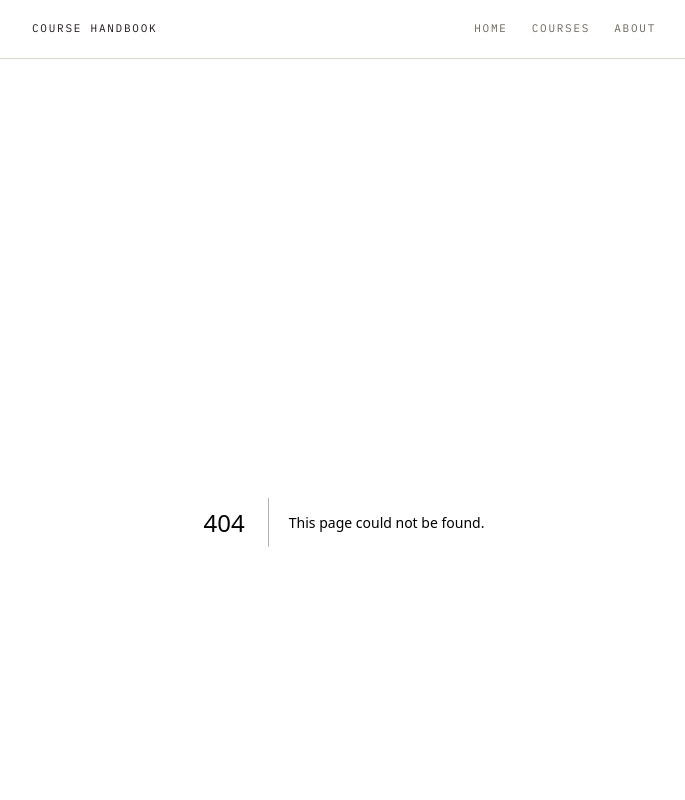
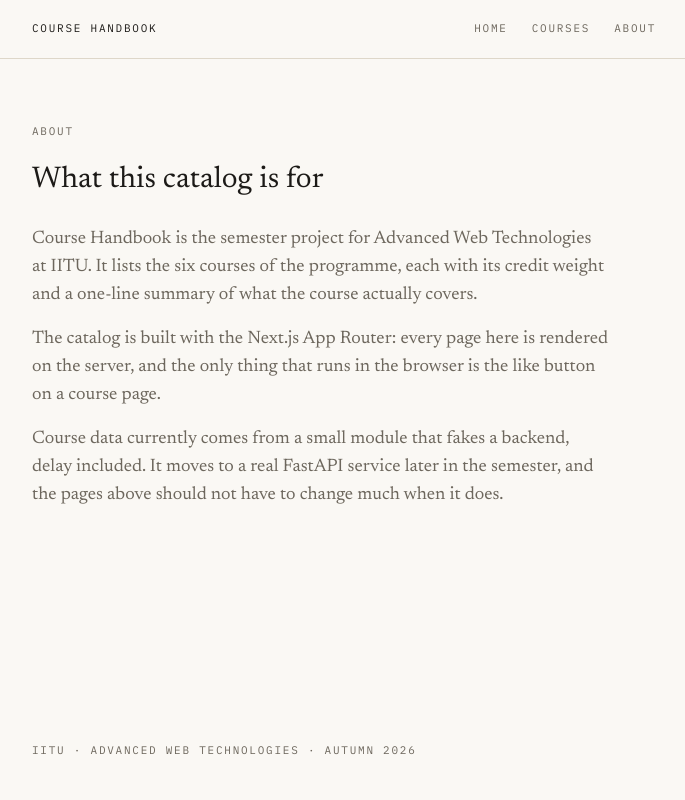
Before and after one commit to iitushadymus/awt-lab01-saduakhas-muslim, a Next.js app: page /about in a window 1280 px wide. Before the commit this address had no page. Shown: the top 800 px of the page, without its empty margins (296-981 px from the left). Built offline with nearby package versions, Linux system fonts and the light colour scheme.

Commit message:
feat: add home and about pages
Both static, no data. Home points at the catalog; About says what the
project is and where the data will come from later.

```diff
--- /dev/null
+++ b/app/about/page.tsx
@@ -0,0 +1,35 @@
+export const metadata = {
+  title: "About",
+};
+
+export default function AboutPage() {
+  return (
+    <div className="max-w-xl">
+      <p className="label text-muted">About</p>
+
+      <h1 className="mt-5 text-3xl leading-snug">
+        What this catalog is for
+      </h1>
+
+      <div className="mt-6 space-y-4 text-lg text-muted">
+        <p>
+          Course Handbook is the semester project for Advanced Web Technologies
+          at IITU. It lists the six courses of the programme, each with its
+          credit weight and a one-line summary of what the course actually
+          covers.
+        </p>
+        <p>
+          The catalog is built with the Next.js App Router: every page here is
+          rendered on the server, and the only thing that runs in the browser is
+          the like button on a course page.
+        </p>
+        <p>
+          Course data currently comes from a small module that fakes a backend,
+          delay included. It moves to a real FastAPI service later in the
+          semester, and the pages above should not have to change much when it
+          does.
+        </p>
+      </div>
+    </div>
+  );
+}
--- a/app/page.tsx
+++ b/app/page.tsx
@@ -1,3 +1,26 @@
+import Link from "next/link";
+
 export default function HomePage() {
-  return <h1>Course Handbook</h1>;
+  return (
+    <div className="max-w-xl">
+      <p className="label text-muted">Autumn semester</p>
+
+      <h1 className="mt-5 text-4xl leading-[1.15] text-balance">
+        Every course on offer, on one page.
+      </h1>
+
+      <p className="mt-6 text-lg text-muted">
+        The Course Handbook is the plain version of the curriculum: what each
+        course covers, how many credits it carries, and nothing else competing
+        for your attention.
+      </p>
+
+      <Link
+        href="/courses"
+        className="label mt-10 inline-block border-b border-brick pb-1 text-brick hover:border-ink hover:text-ink"
+      >
+        Browse the courses
+      </Link>
+    </div>
+  );
 }
```
